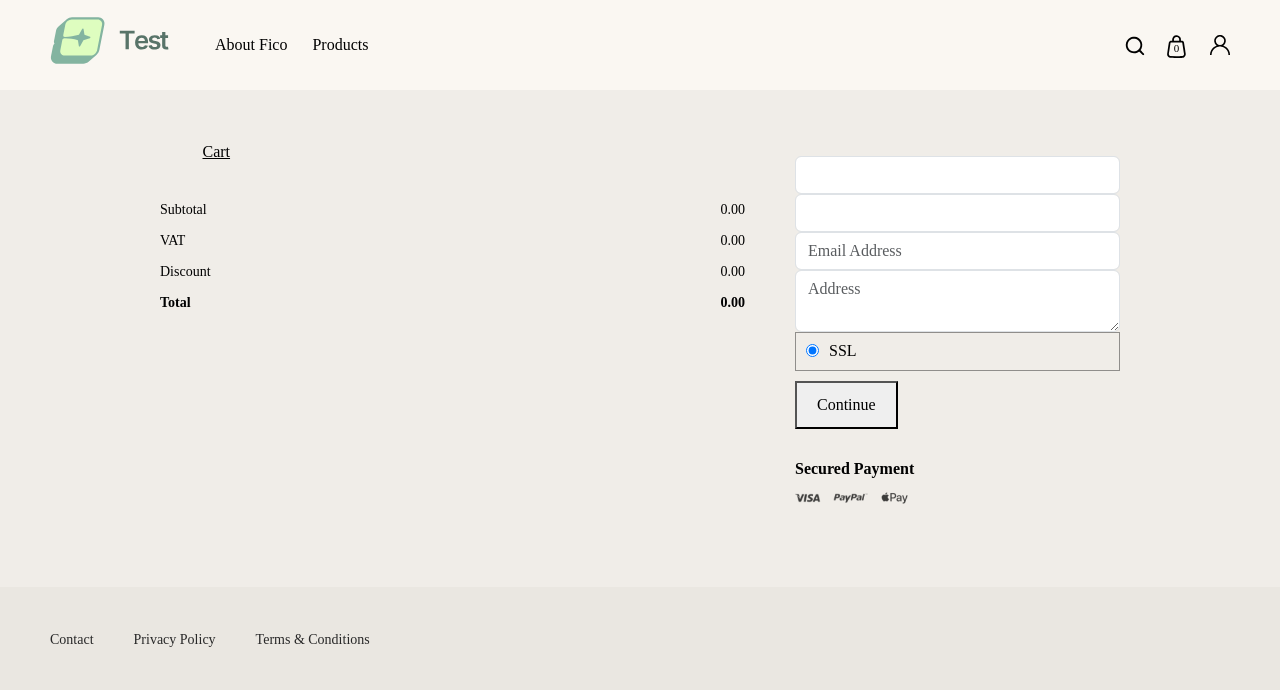
After one commit to cm2889/eight_ecom, a Django app: page /backend/cart/ in a window 1280 px wide. The commit adds this page. Shown: the top 690 px of the page. Run offline with Django 5.2, Linux system fonts and the light colour scheme; the visitor is signed in with stand-in values (Sample User, id 1); data that the repository does not hold is empty; some libraries are stand-ins or nearby versions; some web fonts are replaced.

Commit message:
order creation and cart managment

```diff
--- a/ecom/backend/admin.py
+++ b/ecom/backend/admin.py
@@ -1,6 +1,6 @@
 from django.contrib import admin
 
-from backend.models import Product, ProductMainCategory, ProductSubCategory,EmailOTP
+from backend.models import Customer, Product, ProductMainCategory, ProductSubCategory,EmailOTP
 
 # Register your models here.
 admin.site.register(ProductMainCategory)
@@ -10,3 +10,5 @@ admin.site.register(Product)
 admin.site.register(ProductSubCategory)
 
 admin.site.register(EmailOTP)
+
+admin.site.register(Customer)
--- /dev/null
+++ b/ecom/backend/context_processors.py
@@ -0,0 +1,17 @@
+from backend.models import Customer, OrderCart, OrderCart
+from .views import cart_amount_summary
+def get_cart_items(request):
+
+    if request.user.is_authenticated:
+
+        try:
+            customer= Customer.objects.filter(user=request.user).first()
+            cart_items = OrderCart.objects.filter(customer=customer, is_active=True)
+        except Customer.DoesNotExist:
+            cart_items = []
+    else:
+        cart_items = []
+
+    amount_summary=cart_amount_summary(request)
+
+    return {'cart_item_count': len(cart_items), 'cart_items': cart_items, 'amount_summary': amount_summary}
--- /dev/null
+++ b/ecom/backend/templates/website/cart/cart.html
@@ -0,0 +1,130 @@
+{% extends 'web_base.html' %}
+{% block title %} Fico {% endblock %}
+
+{% load static %}
+
+{% block linkcss %}
+<link rel="stylesheet" href="{% static 'website/css/cart.css' %}" />
+{% endblock %}
+
+{% block content %}
+
+<!-- CART PRODUCT Table-->
+<section class="cart-section">
+    <form method="post" action=" {% url "checkout" %}" id="cart_form">
+        {% csrf_token %}
+        <div class="container-fluid">
+            <div class="cart-wrap-box">
+                <div class="cartpage">
+                    <div class="cart-box-item">
+                        <div class="cart-box-area" id="cart-box-area">
+                            <div class="cart-tab">
+                                <ul>
+                                    <li><span class="active" href="#">Cart</span></li>
+                                </ul>
+                            </div>
+                            <div class="cart-content">
+                                <div class="cart-item">
+                                    <div class="cart-list">
+                                        <table class="table-box">
+                                            {% for cart in cart_items %}
+                                                <tr class="cart_item__{{ cart.product.id }}">
+                                                    <td>
+                                                        <div class="cart-info-box">
+                                                            <div class="cart-product-image">
+                                                                {% if cart.product.product_image %}<img src="{{ cart.product.product_image.url }}" alt="{{ cart.product.product_name }}">{% endif %}
+                                                            </div>
+                                                            <div class="cart-text">
+                                                                <p><strong>{{ cart.product.product_name }}</strong></p>
+                                                                <p><span>Colour: Black</span></p>
+                                                                <p><span>Size: 32</span></p>
+                                                                <div class="pocket-product-qty">
+                                                                    <button type="button" id="decrement" class="decrement"><img src="{% static 'website/images/icons/minus.svg' %}" alt="-"></button>
+                                                                    <input type="number" id="cart_qty" class="cart_qty cart_qty__{{ cart.product.id }}" min="0" max="50" data-product-id="{{ cart.product.id }}" value="{{ cart.quantity }}">
+                                                                    <button type="button" id="increment" class="increment"><img src="{% static 'website/images/icons/plus.svg' %}" alt="+"></button>
+                                                                </div>
+                                                            </div>
+                                                        </div>
+                                                    </td>
+                                                    <td with="100" class="text-right">
+                                                        <strong>{{ current_currency.currency_icon }} <span class="total_price__{{ cart.product.id }}">{{ cart.total_amount|default:0|floatformat:2 }}</span></strong>
+                                                        <div class="action-box">
+                                                            <button type="button" id="delete_cart__{{ cart.product.id }}">Delete</a>
+                                                            <button type="button" ><img src="{% static 'website/images/icons/wish-list.png' %}" alt="+"></a>
+                                                        </div>
+                                                    </td>
+                                                </tr>
+                                            {% endfor %}
+
+
+                                            <tr class="cart-subtotal">
+                                                <td colspan="2">
+                                                    <table style="width: 100%;">
+                                                        <tr>
+                                                            <td>Subtotal</td>
+                                                            <td class="text-right">{{ current_currency.currency_icon }} <span class="sub_total_amount">{{ amount_summary.sub_total_amount|default:'0'|floatformat:2 }}</span></td>
+                                                            <td class="text-right"></td>
+                                                        </tr>
+                                                        <tr>
+                                                            <td>VAT</td>
+                                                            <td class="text-right">{{ current_currency.currency_icon }} <span id="total_vat">{{ amount_summary.total_vat|default:'0'|floatformat:2 }}</td>
+                                                        </tr>
+                                                        <tr>
+                                                            <td>Discount</td>
+                                                            <td class="text-right">{{ current_currency.currency_icon }} <span id="total_discount">{{ amount_summary.total_discount|default:'0'|floatformat:2 }}</span></td>
+                                                        </tr>
+                                                        <tr>
+                                                            <td><strong>Total</strong></td>
+                                                            <td class="text-right"><strong>{{ current_currency.currency_icon }} <span id="grand_total">{{ amount_summary.grand_total|default:'0'|floatformat:2 }}</span></strong></td>
+                                                            <td class="text-right"></td>
+                                                        </tr>
+                                                    </table>
+                                                </td>
+                                            </tr>
+                                        </table>
+                                    </div>
+                                </div>
+                            </div>
+                        </div>
+                    </div>
+                    <div class="cart-box-info cart-info-text">
+
+                        <div class="cart-info-group payment-info-img mt-3">
+                            <div class="billing-info">
+                                <ul>
+                                    <li><input type="text" class="form-control"   value={{customer.user}}></li>
+                                    <li><input type="text" class="form-control"  value={{customer.phone}}></li>
+                                    <li><input type="email" class="form-control" Placeholder="Email Address" value={{customer.user.email}}></li>
+                                    <li><textarea class="form-control" rows="2" name ="billing_address" Placeholder="Address"></textarea></li>
+                                </ul>
+                            </div>
+                            <div class="checkout-input-field">
+                                   <div class="checkout-input">
+                                            <div class="input-field-radio">
+                                                <input type="radio" name="payment_method" id="payment_method" value="ssl" checked>
+                                                <label for="payment_method" >SSL</label>
+                                            </div>
+                                        </div>
+                                </div>
+                            <div class="button-box">
+                                <div class="complete_order">
+                                    {% comment %} <a class="fico-btn" href="#">Continue</a> {% endcomment %}
+                                    <button type="submit" class="fico-btn">Continue</button>
+                                </div>
+                            </div>
+                        </div>
+                        <div class="cart-info-group payment-info-img mt-3">
+                            <h5 class="secured-payment">Secured Payment</h5>
+                            <p><img src="{% static 'website/images/icons/payment-box.png' %}"></p>
+                        </div>
+
+                    </div>
+                </div>
+            </div>
+        </div>
+    </form>
+</section>
+
+
+
+{% endblock %}
--- a/ecom/backend/urls.py
+++ b/ecom/backend/urls.py
@@ -23,4 +23,10 @@ urlpatterns = [
     path('login/', views.login_view, name='user_login'),
     path('logout/', views.logout_view, name='user_logout'),
 
+    #ajax
+    path('add-or-update-cart/', views.add_or_update_cart, name='add_or_update_cart'),
+
+    path('cart/', views.cart, name='cart'),
+    path('checkout/', views.checkout, name='checkout'),
+
 ]
--- a/ecom/backend/views.py
+++ b/ecom/backend/views.py
@@ -2,16 +2,20 @@ from multiprocessing import context
 from pyexpat.errors import messages
 from urllib import request
 
+from django.http import JsonResponse
 from django.shortcuts import get_object_or_404, redirect, render
 from django.contrib.auth import authenticate, login, logout
 
 from django.core.paginator import Paginator,EmptyPage,PageNotAnInteger
 
-from backend.models import Customer, EmailOTP, OrderCart, ProductMainCategory,Product,ProductSubCategory
+from backend.models import Customer, EmailOTP, Order, OrderCart, OrderDetail, ProductMainCategory,Product,ProductSubCategory
 
 from django.contrib.auth.models import User
 
 from backend.utls import generate_otp
+from django.db import transaction
+
+from .views_payment import create_payment_request
 # Create your views here.
 
 
@@ -236,7 +240,7 @@ def verify_otp_view(request):
             if customer:
                 customer.is_active = True
                 customer.save()
-                messages.success(request, "OTP verified successfully. You can now log in.")
+               # messages.success(request, "OTP verified successfully. You can now log in.")
             else:
                 messages.error(request, "Customer not found. Please contact support.")
 
@@ -259,7 +263,7 @@ def login_view(request):
 
           if user:
                login(request, user)
-               messages.success(request, "Logged in successfully.")
+               #messages.success(request, "Logged in successfully.")
           next_url = request.GET.get('next')
           if next_url:
                next_url = next_url.strip()
@@ -273,3 +277,151 @@ def logout_view(request):
      logout(request)
      messages.success(request, "Logged out successfully.")
      return redirect('home')
+
+def cart_amount_summary(request):
+
+    sub_total_amount = 0
+    total_vat = 0
+    total_discount = 0
+    grand_total = 0
+
+    if request.user.is_authenticated:
+        customer= Customer.objects.filter(user=request.user).first()
+        cart_items = OrderCart.objects.filter(customer=customer, is_active=True, is_order=False)
+        for item in cart_items:
+            sub_total_amount += item.total_amount
+            #total_vat += (item.product.price * 0.15)
+    grand_total = (sub_total_amount + total_vat) - total_discount
+
+    return {'sub_total_amount': sub_total_amount, 'total_vat': total_vat, 'total_discount': total_discount, 'grand_total': grand_total}
+
+def cart(request):
+     customer= Customer.objects.filter(user=request.user).first()
+
+     context ={
+          'customer': customer,
+     }
+
+     return render(request, 'website/cart/cart.html', context)
+
+def add_or_update_cart(request):
+
+
+    is_authenticated = request.user.is_authenticated
+
+
+    if is_authenticated:
+        if request.method == 'POST':
+
+            customer=Customer.objects.filter(user=request.user).first()
+
+            product_id = request.POST.get('product_id')
+            quantity = int(request.POST.get('quantity', 0))
+
+            try:
+                isRemoved = False
+
+                cart_item, created = OrderCart.objects.update_or_create(
+                    customer=customer, product_id=product_id, is_order=False, is_active=True,
+                    defaults={'quantity': quantity}
+                )
+
+                if not created:
+                    if quantity <= 0:
+                        cart_item.is_active = False
+                        isRemoved = True
+
+                    cart_item.quantity = quantity
+                    cart_item.save()
+
+                amount_summary = cart_amount_summary(request)
+
+                cart_item_count = OrderCart.objects.filter(customer=customer, is_order=False, is_active=True).count()
+                print(f"Cart Item Count: {cart_item_count}")
+
+
+
+                response = {
+                    'status': 'success',
+                    'message': 'Cart updated successfully',
+                    'is_authenticated': is_authenticated,
+                    'isRemoved': isRemoved,
+                    'item_price': cart_item.total_amount,
+                    'cart_item_count': cart_item_count,
+                    'amount_summary': amount_summary,
+                }
+
+                return JsonResponse(response)
+
+
+            except OrderCart.DoesNotExist:
+                return JsonResponse({'status': 'error', 'message': 'Cart item not found', 'is_authenticated': is_authenticated,})
+
+    return JsonResponse({'status': 'error', 'message': 'Invalid request', 'is_authenticated': is_authenticated,}, status=400)
+
+def checkout(request):
+
+    amount_summary= cart_amount_summary(request)
+    grand_total = amount_summary.get('grand_total', 0)
+
+    if grand_total < 1:
+        messages.error(request, "Your cart is empty. Please add items to cart before checkout.")
+        return redirect('cart')
+
+    if request.method == 'POST':
+        with transaction.atomic():
+            billing_address = request.POST.get('billing_address')
+
+            print(f"Billing Address: {billing_address}")
+            print("testtststs")
+            customer= Customer.objects.filter(user=request.user).first()
+
+            if not billing_address:
+                messages.error(request, "Billing address is required.")
+
+                print("Checkout failed: Missing billing address.")
+                return redirect('checkout')
+
+            cart_items = OrderCart.objects.filter(customer=customer, is_active=True, is_order=False)
+
+            if len(cart_items) == 0:
+                messages.error(request, "Your cart is empty. Please add items to cart before checkout.")
+                return redirect('cart')
+            else:
+                order_obj= Order.objects.create(
+                    customer=customer,
+                    billing_address=billing_address,
+
+                )
+
+                order_amount, shipping_charge, discount, coupon_discount, vat_amount, tax_amount = 0, 0, 0, 0, 0, 0
+
+                for cart_item in cart_items:
+                    order_amount += cart_item.total_amount
+
+                    OrderDetail.objects.create(
+                        order=order_obj,
+                        product=cart_item.product,
+                        quantity=cart_item.quantity,
+                        unit_price=cart_item.product.price,
+                        total_price=cart_item.total_amount
+                    )
+
+                    grand_total = (order_amount + shipping_charge + vat_amount + tax_amount) - (discount + coupon_discount)
+
+                order_obj.order_amount = order_amount
+                order_obj.shipping_charge = shipping_charge
+                order_obj.discount = discount
+                order_obj.coupon_discount = coupon_discount
+                order_obj.vat_amount = vat_amount
+                order_obj.tax_amount = tax_amount
+                order_obj.due_amount = grand_total
+                order_obj.grand_total = grand_total
+                order_obj.save()
+
+                messages.success(request, "Your order has been placed successfully.")
+
+                #print(f"Order Amount: {order_amount}, Shipping Charge: {shipping_charge}, Discount: {discount}, Coupon Discount: {coupon_discount}, VAT Amount: {vat_amount}, Tax Amount: {tax_amount}, Grand Total: {grand_total}")
+                response_data, response_status = create_payment_request(request, order_obj.id)
+                print(response_data)
+                print(response_status)
--- /dev/null
+++ b/ecom/backend/views_payment.py
@@ -0,0 +1,4 @@
+
+
+def create_payment_request(request,order_id):
+    pass
--- /dev/null
+++ b/ecom/requirements.txt
@@ -0,0 +1,4 @@
+Django==5.2.4
+mysqlclient==2.2.7
+pillow==11.3.0
+dotenv==0.21.0
--- a/ecom/templates/web_base.html
+++ b/ecom/templates/web_base.html
@@ -59,7 +59,7 @@
                                     <a href="#"><img src="{% static 'website/images/icons/user-icon.svg' %}" alt="user"></a>
                                     <ul>
                                         <li><a href="">My Account</a></li>
-                                        {% comment %} <li><a href="{% url 'user_logout' %}">Logout</a></li> {% endcomment %}
+                                        <li><a href="{% url 'user_logout' %}">Logout</a></li>
                                     </ul>
                                 {% else %}
                                     <a href=""><img src="{% static 'website/images/icons/user-icon.svg' %}" alt="user"></a>
@@ -137,10 +137,10 @@
                          <div class="pocket-bottom">
                             <div class="pocket-item-info">
                                 <div class="complete_order">
-                                    {% comment %} <a class="fico-btn" href="{% url 'cart' %}">COMPLETE YOUR ORDER </a> {% endcomment %}
+                                    <a class="fico-btn" href="{% url 'cart' %}">COMPLETE YOUR ORDER </a>
                                 </div>
                                 <div class="basket-link">
-                                    {% comment %} <a href="{% url 'cart' %}">View your basket </a> {% endcomment %}
+                                    <a href="{% url 'cart' %}">View your basket </a>
                                 </div>
                             </div>
                         </div>
```
Also changed, not shown: ecom/ecom/settings.py (+11 -0 lines), 1 other file.
